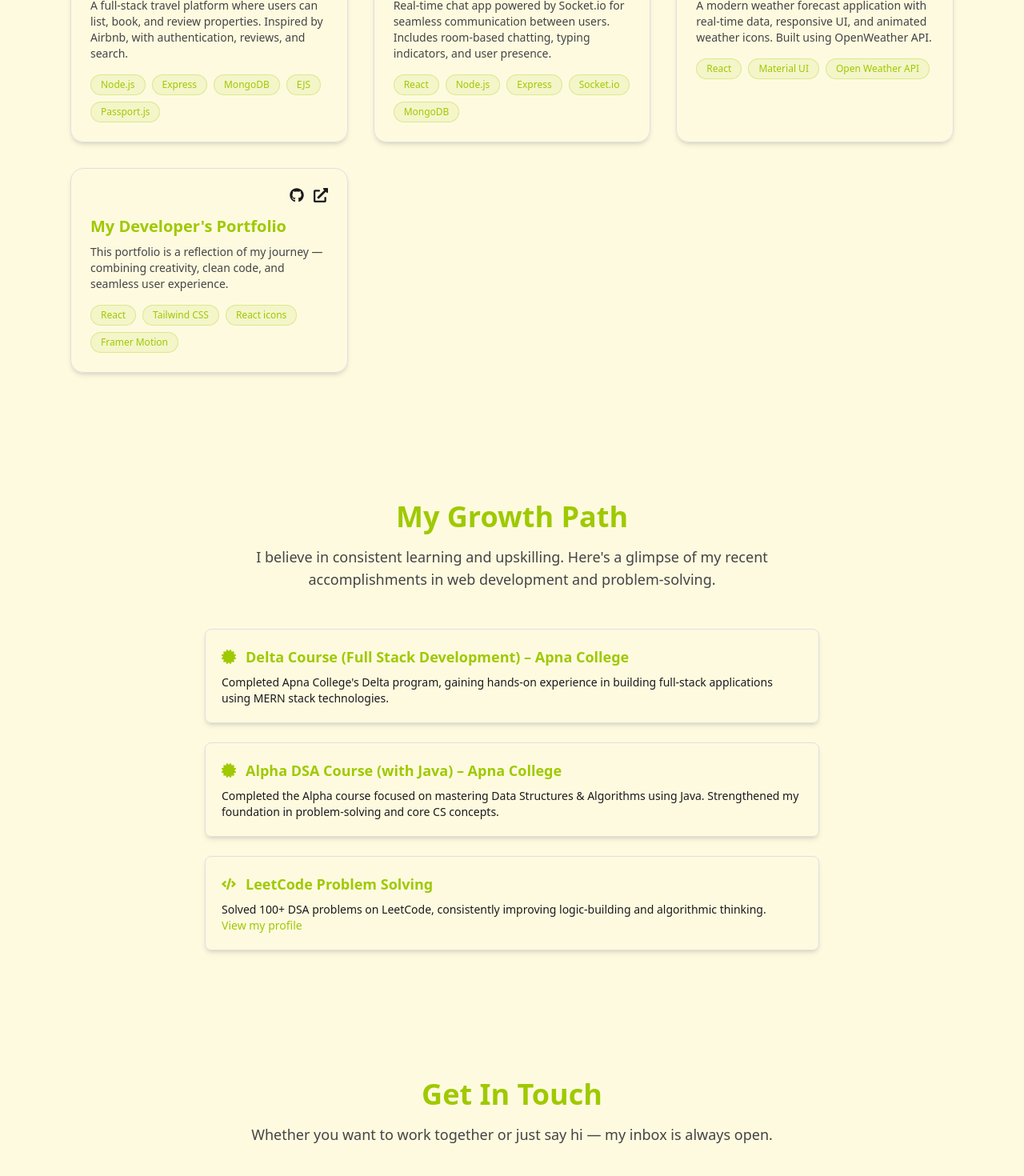
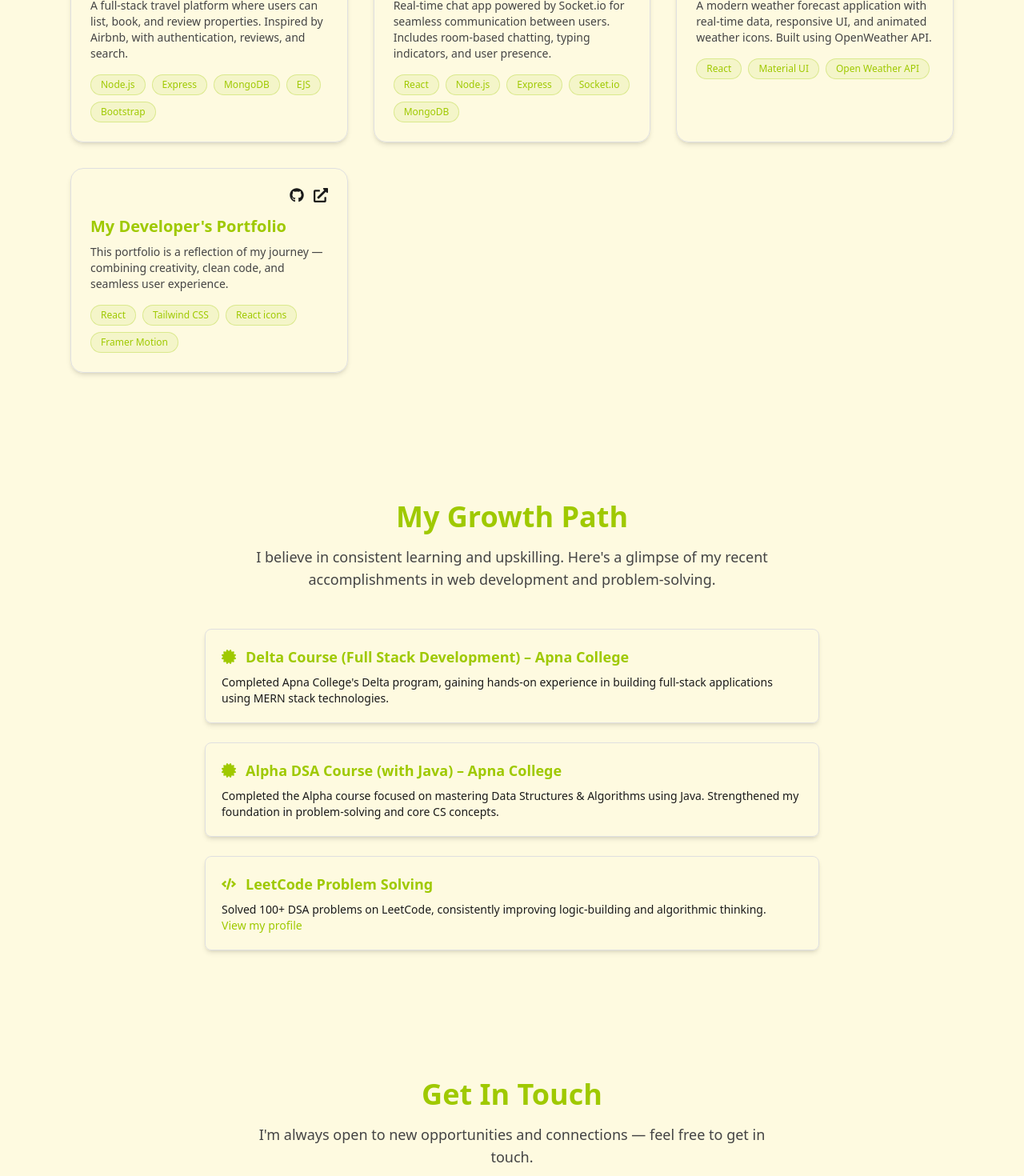
Before and after one commit to AlishaBano04/My-Portfolio, a React (Create React App) app: page / in a window 1280 px wide. Shown: the part 2740-4210 px from the top of the page at 80% size. Built offline with nearby package versions, Linux system fonts and the light colour scheme.

Commit message:
Update contact section

```diff
--- a/src/sections/Contact.jsx
+++ b/src/sections/Contact.jsx
@@ -59,8 +59,8 @@ const Contact = () => {
         <motion.p
           variants={fadeUp}
           className="text-light-muted-text dark:text-dark-muted-text mt-2 text-base sm:text-lg">
-          Whether you want to work together or just say hi — my inbox is always
-          open.
+          I'm always open to new opportunities and connections — feel free to
+          get in touch.
         </motion.p>
 
         <motion.form
--- a/src/sections/Hero.jsx
+++ b/src/sections/Hero.jsx
@@ -54,7 +54,8 @@ const Hero = () => {
               strings: [
                 "Full Stack Developer",
                 "AI Enthusiast",
-                "Lifelong Learner",
+                "Deep diving into DSA with Java",
+                "Lifelong Learner :)",
               ],
               autoStart: true,
               loop: true,
--- a/src/sections/Projects.jsx
+++ b/src/sections/Projects.jsx
@@ -7,7 +7,7 @@ const projects = [
     title: "Wanderlust",
     description:
       "A full-stack travel platform where users can list, book, and review properties. Inspired by Airbnb, with authentication, reviews, and search.",
-    tech: ["Node.js", "Express", "MongoDB", "EJS", "Passport.js"],
+    tech: ["Node.js", "Express", "MongoDB", "EJS", "Bootstrap"],
     github: "https://github.com/AlishaBano04/Wanderlust",
     link: "https://wanderlust-j666.onrender.com/listings",
   },
```
